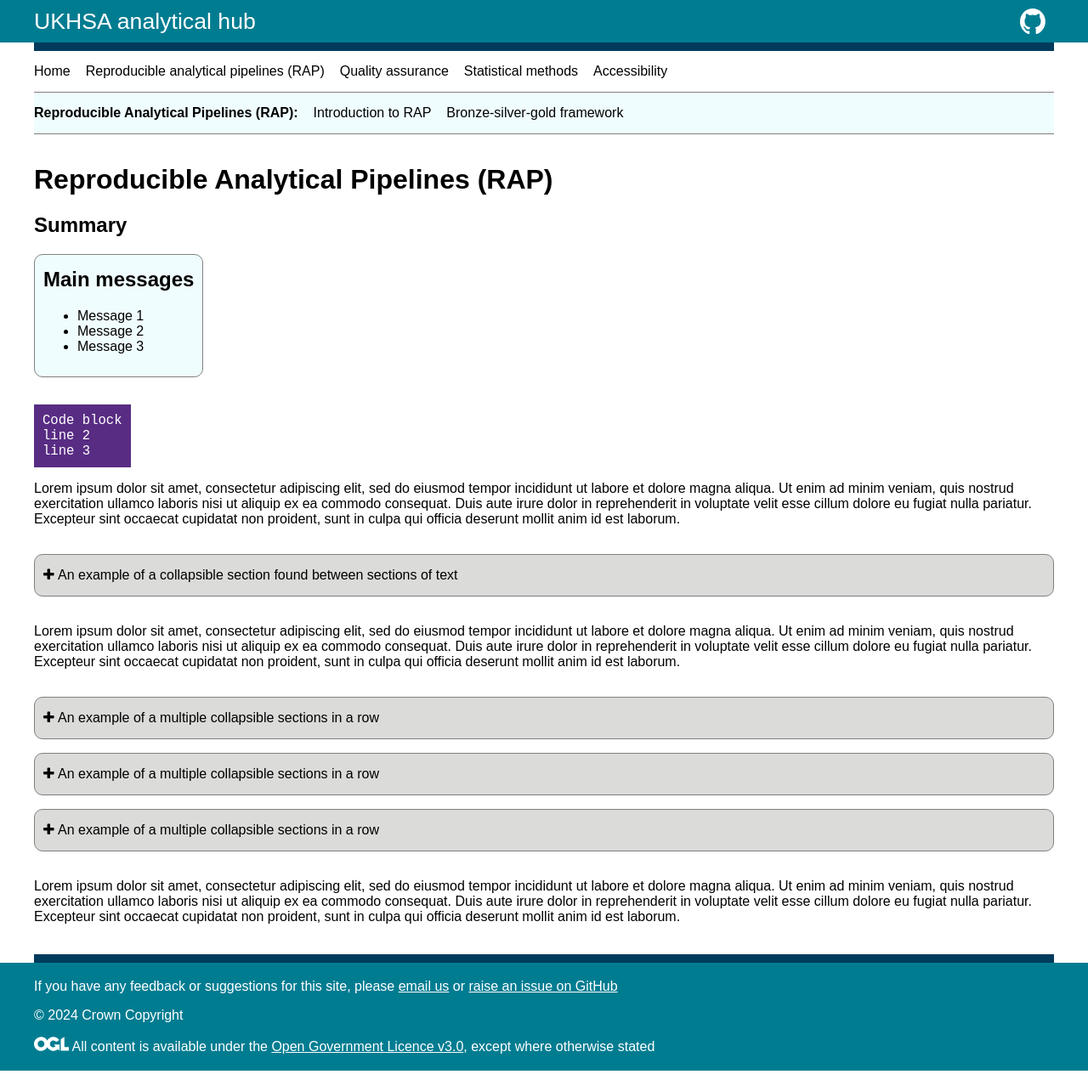
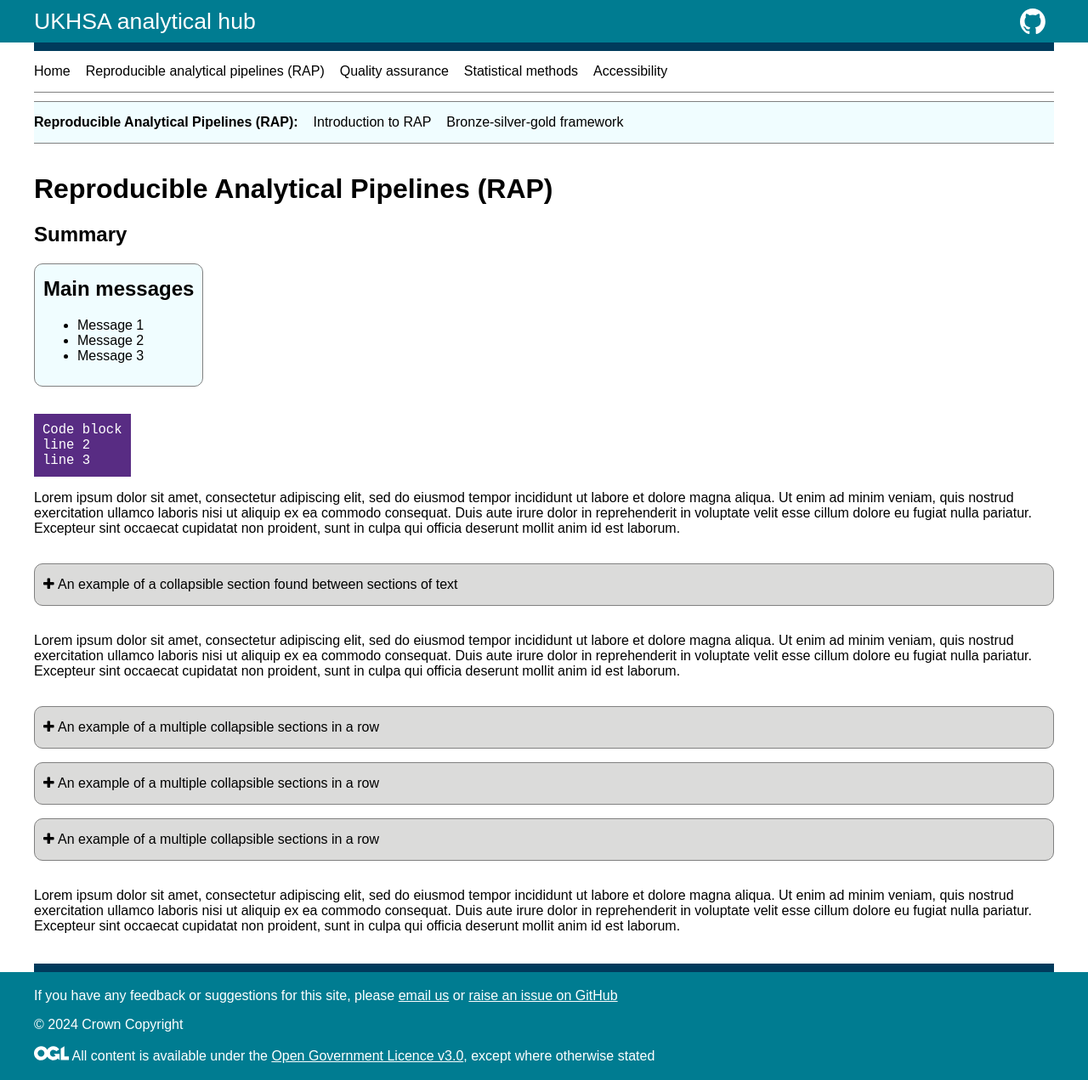
Before and after one commit to BenCuff/github-pages-test, a Jekyll site: the page built from docs/rap.md, in a window 1280 px wide. Shown: the whole page at 85% size. Built offline with Jekyll 4.4.1, drawn with Linux system fonts in a browser that asks for light colours.

```diff
--- a/docs/assets/styles.css
+++ b/docs/assets/styles.css
@@ -41,8 +41,9 @@
 }
 
 #page-nav{
-  margin-top: -35px;
+  margin-top: -25px;
   background-color: #F0FDFF;
+  border-top: 1pt solid grey;
 }
 
 #site-nav a, #page-nav a{
```
